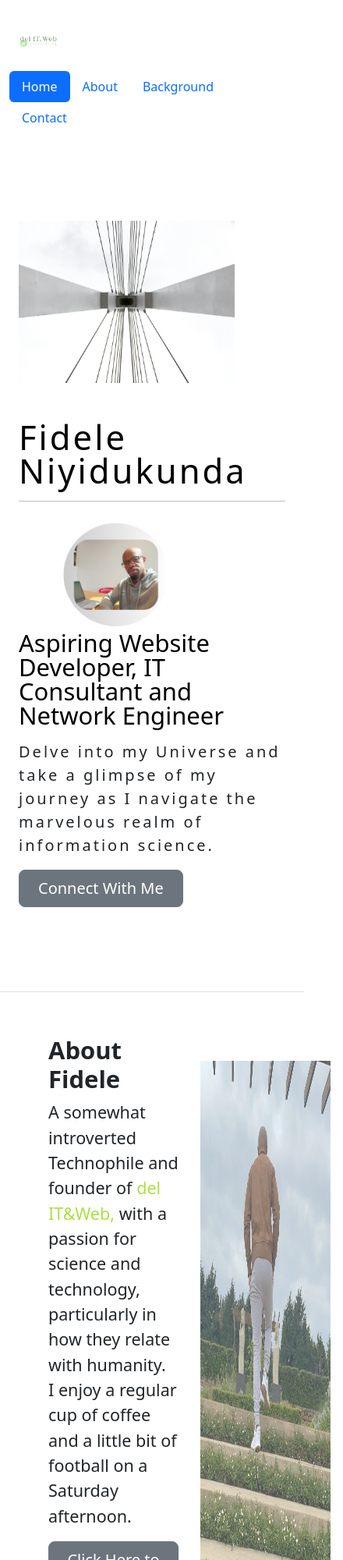
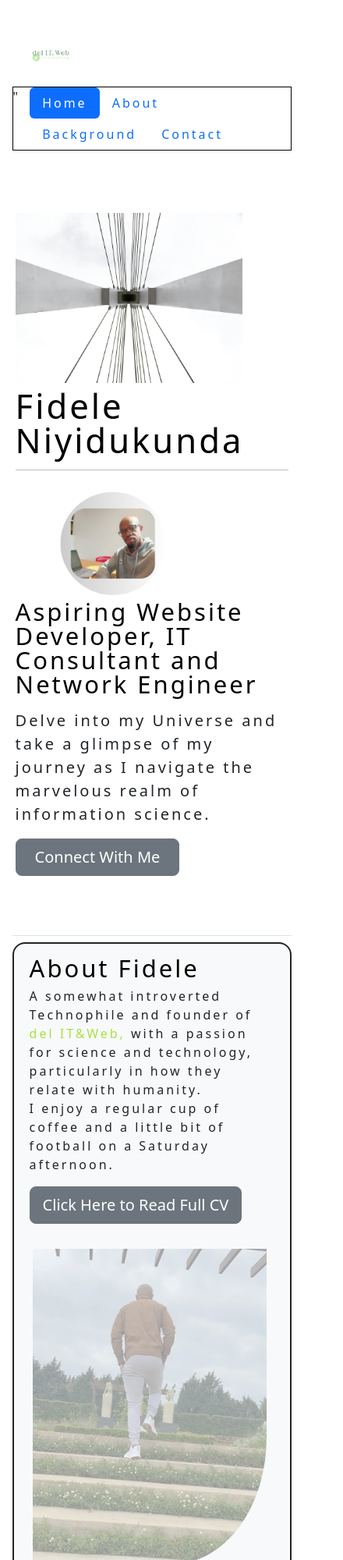
Before and after one commit to Niyidukunda/web, a plain HTML site: page index.html in a window 390 px wide. Shown: the top 2000 px of the page at 78% size, 440 px wide, since content can reach past the window. Drawn offline with nearby package versions, Linux system fonts and the light colour scheme.

Commit message:
changed the font style to lighter and 3px spacing across the body.  Ajusted overall responsiveness of the site

```diff
--- a/index.html
+++ b/index.html
@@ -11,27 +11,28 @@
 </head>
 <body>
     <main>
-        <header class=" container  py-3  ">
+        <header class=" container py-3"  >
 
-            <div class="row justify-content-between">
-                <div class="col-8" >
-                    <img src="./y2r1wc1d.png" height="75" width="80"  alt="logo">
-                  </div>
-                  <div class="col-sm-8 align-self-end">
+            <div class="row">
+                <div class="col-2 d-flex align-items-center" >
+                    <img src="./y2r1wc1d.png" width="80px" max-height="10px" alt="logo" >
+                </div>
+            </div>
+            <div class="row flex-nowrap "; style="border: 1px solid black;">"
+                <div class="col-10 d-flex align-items-center justify-content-start">
                     <ul class="nav nav-pills" >
                     <li class="nav-item"><a href="#Home" class="nav-link active" aria-current="page">Home</a></li>
                     <li class="nav-item"><a href="#About" class="nav-link">About</a></li>
                     <li class="nav-item"><a href="#Features" class="nav-link">Background</a></li>
                     <li class="nav-item"><a href="#Contact" class="nav-link">Contact</a></li>
-
-                     </ul>
+                    </ul>
                   </div>
              </div>
 
           </header>
 
-     <div id="Home" class="container px-4 py-5">
-          <div class="row flex-lg-row-reverse align-items-center g-5 py-5 ">
+     <div id="Home" class="container px-1 py-5">
+          <div class="row flex-lg-row-reverse align-items-center g-2 py-3 ">
             <div class="selfie col-10 col-sm-8 col-lg-6">
               <img src="./pexels-ermakov-12199701.jpg" class="d-block mx-lg-auto img-fluid first-pic" alt="Bootstrap Themes" width="700" height="500"  loading="lazy" order="5">
             </div>
@@ -53,17 +54,17 @@
 
             </header>
 
-              <div id="About" class="container col-12 py-5" style="display: inline-flex; justify-content: center; justify-items: center; margin-left: 50px; margin-top: 0%;"  class=" mb-5 bg-body-tertiary rounded-2" style="border: 1px solid" >
-                <div class="row">
-                  <div class="col">
-                    <h1 class="display-5 fw-bold">About Fidele</h1>
-                    <p class="col-md-8 fs-4">A somewhat introverted Technophile and founder of <a href="https://www.delitweb.com" target="_blank" style="text-decoration:none" ><span style="color: rgb(171, 224, 65); ">del IT&Web,</span></a> with a passion for science and technology, particularly in how they relate with humanity.<br>I enjoy a regular cup of coffee and a little bit of football on a Saturday afternoon.</p>
+              <div id="About" class="container mb-5 bg-body-tertiary rounded-4" style="border: 2px solid" >
+                <div class="row p-2 py-3">
+                  <div class="col-md-8 col-12">
+                    <h1 class="display-5 text-body-emphasis lh-1">About Fidele</h1>
+                    <p >A somewhat introverted Technophile and founder of <a href="https://www.delitweb.com" target="_blank" style="text-decoration:none" ><span style="color: rgb(171, 224, 65); ">del IT&Web,</span></a> with a passion for science and technology, particularly in how they relate with humanity.<br>I enjoy a regular cup of coffee and a little bit of football on a Saturday afternoon.</p>
                     <a href="./Latest CV-10-2024.pdf" style="text-decoration:none" target="_blank"><button class="btn btn-lg btn-secondary" type="button" >Click Here to Read Full CV </button></a>
                   </div>
 
-                 <div class="col p-3 mt-3 offset-md-2" style="display: inline-flex; opacity:70% ;color:  rgb(36, 146, 127,60%);">
+                 <div class="col-md-4 col-12 p-3 mt-3 justify-self-end ;color:  rgb(36, 146, 127,60%);">
 
-                    <img src="./40th_4_1.jpg" height=750px width="100%" alt="me at Brahmans">
+                    <img src="./40th_4_1.jpg" class="img-fluid"  alt="me at Brahmans" width="300px" style="opacity: 40%; border-bottom-right-radius: 40%;">
                   </div>
                 </div>
              </div>
@@ -193,7 +194,7 @@
             </div>
               </footer>
           </div>-->
- <div id="Footer" class="container" style="text-align: center; align-items: center;">
+ <div id="Footer" class="container px-2" style="text-align: center; align-items: center;">
     <div class="row d-flex">
         <div class="col"><span class="m-5 text-body-secondary">© 2024 del IT &web. Inc</span>
         </div>
--- a/style.css
+++ b/style.css
@@ -0,0 +1,6 @@
+body{
+font-weight: lighter;
+letter-spacing: 3px;
+margin: 4%;
+
+}
```
